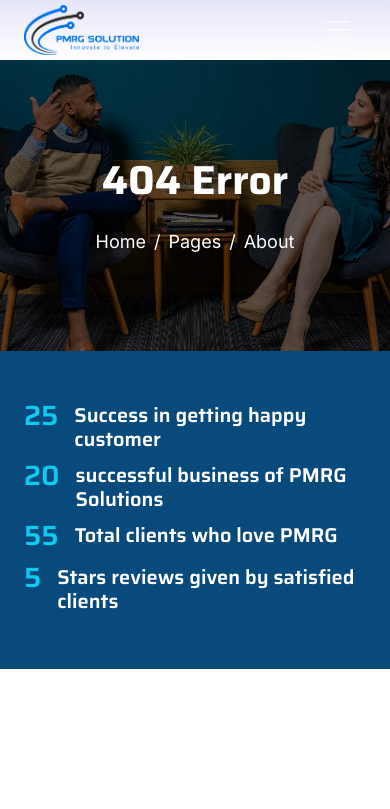
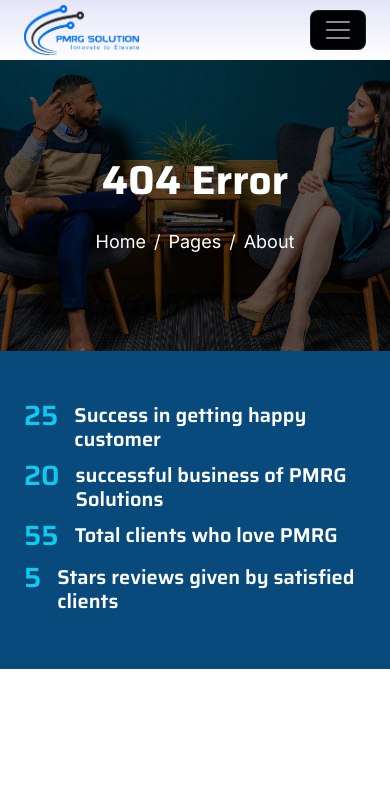
Before and after one commit to Sugaam-dev/PMRG-Solutions, a plain HTML site: page 404.html in a window 390 px wide. Shown: the top 809 px of the page. Drawn offline with nearby package versions, Linux system fonts and the light colour scheme; files that its build step writes are made by us from their sources.

Commit message:
Update 404.html

```diff
--- a/404.html
+++ b/404.html
@@ -61,7 +61,7 @@
                     <a href="index.html" class="navbar-brand">
                         <img src="img/PMRG logo.png" alt="" style="width: 115px; height: 50px;">
                     </a>
-                    <button type="button" class="navbar-toggler me-0" data-bs-toggle="collapse" data-bs-target="#navbarCollapse">
+                    <button type="button" class="navbar-toggler bg-dark me-0" data-bs-toggle="collapse" data-bs-target="#navbarCollapse">
                         <span class="navbar-toggler-icon"></span>
                     </button>
                     <div class="collapse navbar-collapse bg-transparent" id="navbarCollapse">
```
